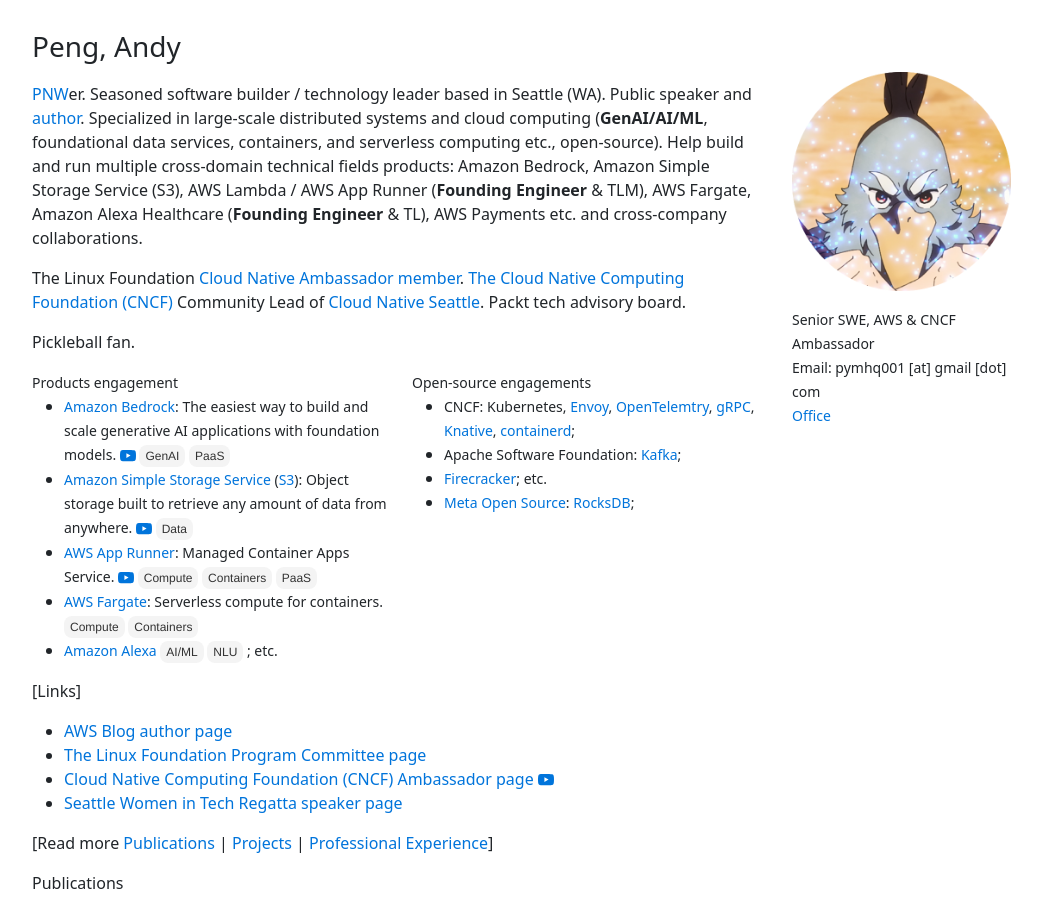
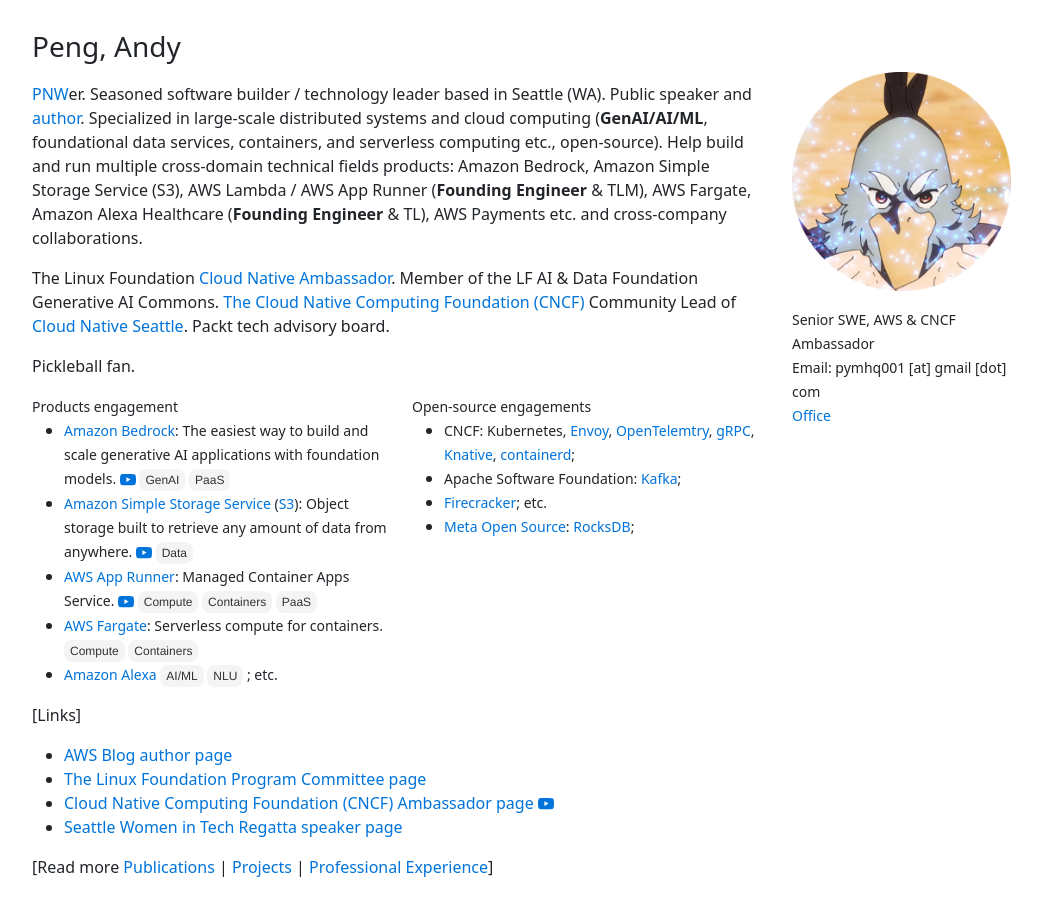
Before and after one commit to gfw001/gfw001.github.io, a Jekyll site: the page index.html, which Jekyll copies as it is, in a window 1280 px wide and 900 px high. Shown: the whole window, without its empty margins (50-1092 px from the left). Built offline with Jekyll 4.4.1, drawn with Linux system fonts in a browser that asks for light colours.

Commit message:
Update index.html

```diff
--- a/index.html
+++ b/index.html
@@ -120,7 +120,7 @@
 	Open-source engagements: RocksDB; <code><a href="https://github.com/orgs/envoyproxy/people?query=pymhq">#envoy</a></code>, <code><a href="https://github.com/aws-otel/aws-otel.github.io/graphs/contributors">#OTel</a></code>, #gRPC, <code><a href="https://github.com/orgs/knative/people?query=PYM">#knative</a></code>, <code><a href="https://containerd.io/">#containerd</a></code>; <code><a href="https://kafka.apache.org/">#Kafka</a></code>; <code><a href="https://firecracker-microvm.github.io/">#Firecracker</a></code>; etc. <br>
 	-->
 	<p style="margin-top:10px;">
-	The Linux Foundation <a href="https://twitter.com/CNCFAmbassadors">Cloud Native Ambassador</a> <a href="https://www.cncf.io/people/ambassadors/?_sft_lf-country=us&p=andy-yiming-peng">member</a>. <a href="https://www.cncf.io/">The Cloud Native Computing Foundation (CNCF)</a> Community Lead of <a href="https://community.cncf.io/cloud-native-seattle/">Cloud Native Seattle</a>. Packt tech advisory board. <br>
+	The Linux Foundation <a href="https://www.cncf.io/people/ambassadors/?_sft_lf-country=us&p=andy-yiming-peng">Cloud Native Ambassador</a>. Member of the LF AI & Data Foundation Generative AI Commons. <a href="https://www.cncf.io/">The Cloud Native Computing Foundation (CNCF)</a> Community Lead of <a href="https://community.cncf.io/cloud-native-seattle/">Cloud Native Seattle</a>. Packt tech advisory board. <br>
 	</p>
 	<p style="margin-top:10px;">
 	Pickleball fan.
```
